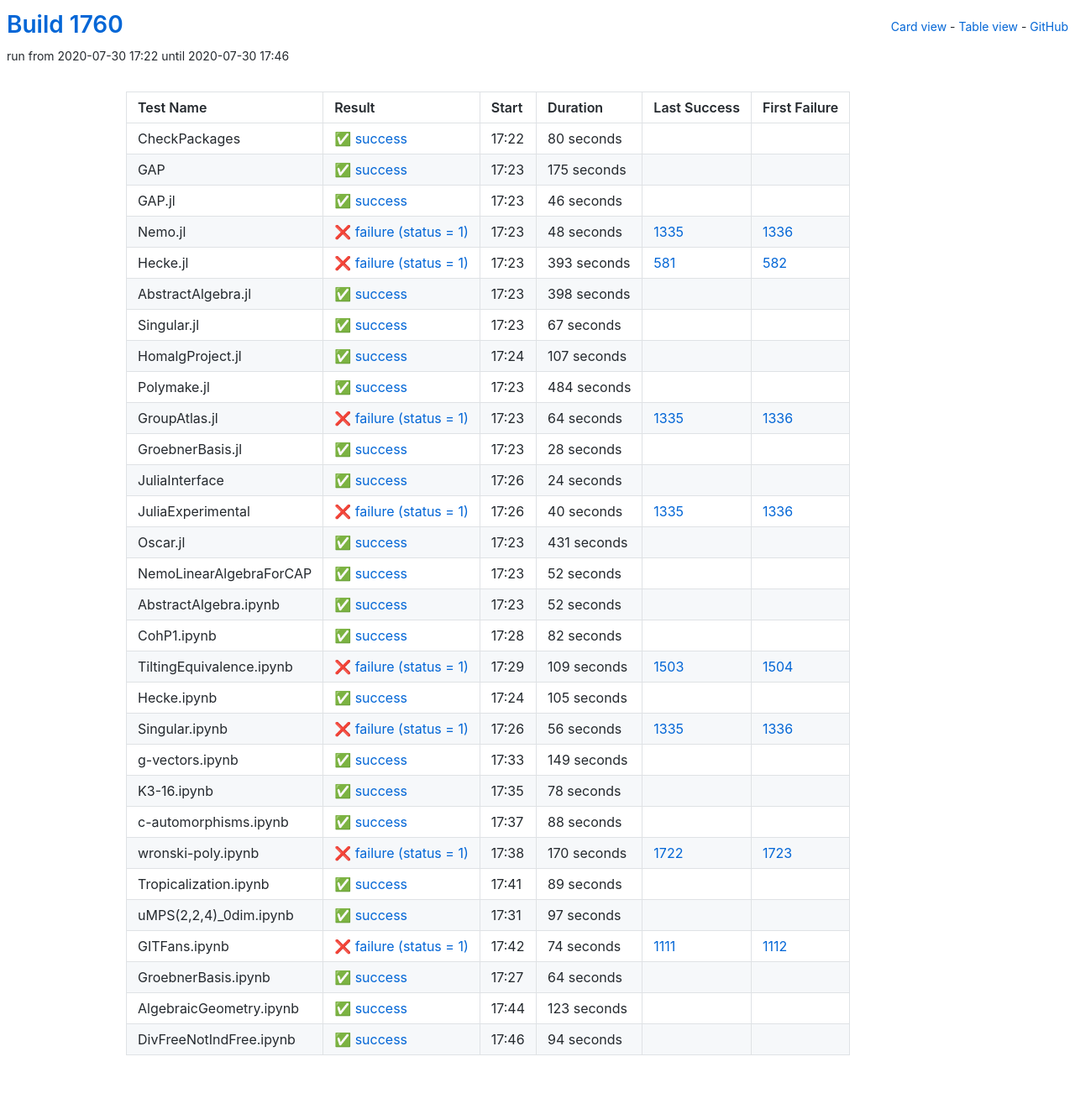
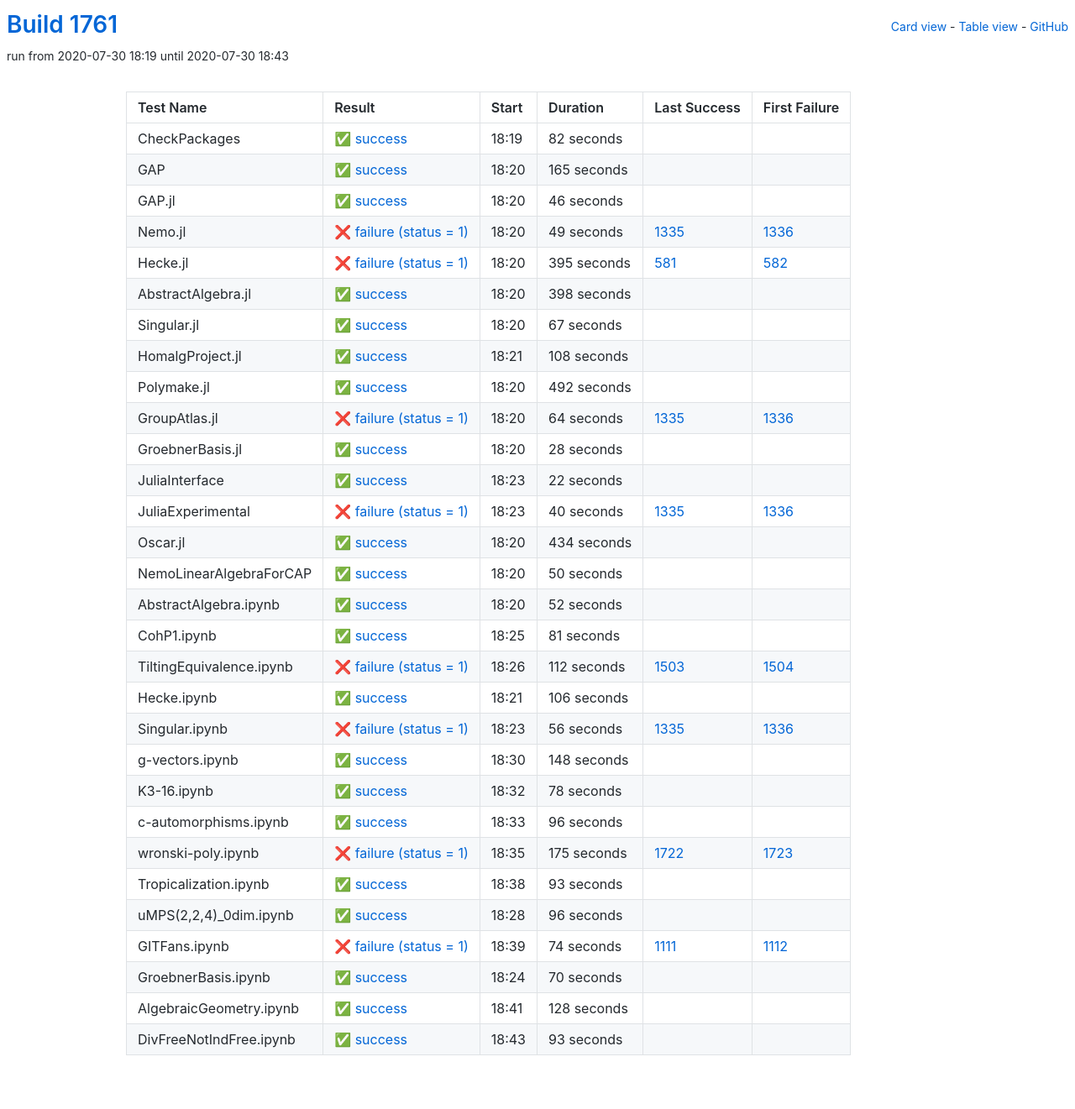
Before and after one commit to oscar-system/oscar-ci-status-1.4, a Jekyll site: the page built from table.html, in a window 1280 px wide. Shown: the whole page at 84% size. Built offline with Jekyll 4.4.1, drawn with Linux system fonts in a browser that asks for light colours.

Commit message:
Build #1761

```diff
--- a/_data/ci.yml
+++ b/_data/ci.yml
@@ -1,6 +1,6 @@
 ---
-build: 1760
-build_url: https://oscarci.mathematik.uni-kl.de/job/oscar-julia-1.4/1760/
+build: 1761
+build_url: https://oscarci.mathematik.uni-kl.de/job/oscar-julia-1.4/1761/
 job: oscar-julia-1.4
 organization: oscar-system
 repo: oscar-ci-status-1.4
@@ -8,32 +8,32 @@ repourl: https://github.com/oscar-system/oscar-ci-status-1.4
 tests:
 - name: CheckPackages
   id: checkpackages
-  log: https://oscarci.mathematik.uni-kl.de/job/oscar-julia-1.4/1760/artifact/logs/build-1760/CheckPackages.log
-  start: 2020-07-30 17:22
+  log: https://oscarci.mathematik.uni-kl.de/job/oscar-julia-1.4/1761/artifact/logs/build-1761/CheckPackages.log
+  start: 2020-07-30 18:19
   success: true
   exitcode: 0
   status: success
-  duration: 80
+  duration: 82
   last_success: false
   last_success_url:
   first_failure: false
   first_failure_url:
 - name: GAP
   id: gap
-  log: https://oscarci.mathematik.uni-kl.de/job/oscar-julia-1.4/1760/artifact/logs/build-1760/GAP.log
-  start: 2020-07-30 17:23
+  log: https://oscarci.mathematik.uni-kl.de/job/oscar-julia-1.4/1761/artifact/logs/build-1761/GAP.log
+  start: 2020-07-30 18:20
   success: true
   exitcode: 0
   status: success
-  duration: 175
+  duration: 165
   last_success: false
   last_success_url:
   first_failure: false
   first_failure_url:
 - name: GAP.jl
   id: gap-jl
-  log: https://oscarci.mathematik.uni-kl.de/job/oscar-julia-1.4/1760/artifact/logs/build-1760/GAP.jl.log
-  start: 2020-07-30 17:23
+  log: https://oscarci.mathematik.uni-kl.de/job/oscar-julia-1.4/1761/artifact/logs/build-1761/GAP.jl.log
+  start: 2020-07-30 18:20
   success: true
   exitcode: 0
   status: success
@@ -44,32 +44,32 @@ tests:
   first_failure_url:
 - name: Nemo.jl
   id: nemo-jl
-  log: https://oscarci.mathematik.uni-kl.de/job/oscar-julia-1.4/1760/artifact/logs/build-1760/Nemo.jl.log
-  start: 2020-07-30 17:23
+  log: https://oscarci.mathematik.uni-kl.de/job/oscar-julia-1.4/1761/artifact/logs/build-1761/Nemo.jl.log
+  start: 2020-07-30 18:20
   success: false
   exitcode: 1
   status: failure
-  duration: 48
+  duration: 49
   last_success: 1335
   last_success_url: https://oscarci.mathematik.uni-kl.de/job/oscar-julia-1.4/1335/
   first_failure: 1336
   first_failure_url: https://oscarci.mathematik.uni-kl.de/job/oscar-julia-1.4/1336/
 - name: Hecke.jl
   id: hecke-jl
-  log: https://oscarci.mathematik.uni-kl.de/job/oscar-julia-1.4/1760/artifact/logs/build-1760/Hecke.jl.log
-  start: 2020-07-30 17:23
+  log: https://oscarci.mathematik.uni-kl.de/job/oscar-julia-1.4/1761/artifact/logs/build-1761/Hecke.jl.log
+  start: 2020-07-30 18:20
   success: false
   exitcode: 1
   status: failure
-  duration: 393
+  duration: 395
   last_success: 581
   last_success_url: https://oscarci.mathematik.uni-kl.de/job/oscar-julia-1.4/581/
   first_failure: 582
   first_failure_url: https://oscarci.mathematik.uni-kl.de/job/oscar-julia-1.4/582/
 - name: AbstractAlgebra.jl
   id: abstractalgebra-jl
-  log: https://oscarci.mathematik.uni-kl.de/job/oscar-julia-1.4/1760/artifact/logs/build-1760/AbstractAlgebra.jl.log
-  start: 2020-07-30 17:23
+  log: https://oscarci.mathematik.uni-kl.de/job/oscar-julia-1.4/1761/artifact/logs/build-1761/AbstractAlgebra.jl.log
+  start: 2020-07-30 18:20
   success: true
   exitcode: 0
   status: success
@@ -80,8 +80,8 @@ tests:
   first_failure_url:
 - name: Singular.jl
   id: singular-jl
-  log: https://oscarci.mathematik.uni-kl.de/job/oscar-julia-1.4/1760/artifact/logs/build-1760/Singular.jl.log
-  start: 2020-07-30 17:23
+  log: https://oscarci.mathematik.uni-kl.de/job/oscar-julia-1.4/1761/artifact/logs/build-1761/Singular.jl.log
+  start: 2020-07-30 18:20
   success: true
   exitcode: 0
   status: success
@@ -92,32 +92,32 @@ tests:
   first_failure_url:
 - name: HomalgProject.jl
   id: homalgproject-jl
-  log: https://oscarci.mathematik.uni-kl.de/job/oscar-julia-1.4/1760/artifact/logs/build-1760/HomalgProject.jl.log
-  start: 2020-07-30 17:24
+  log: https://oscarci.mathematik.uni-kl.de/job/oscar-julia-1.4/1761/artifact/logs/build-1761/HomalgProject.jl.log
+  start: 2020-07-30 18:21
   success: true
   exitcode: 0
   status: success
-  duration: 107
+  duration: 108
   last_success: false
   last_success_url:
   first_failure: false
   first_failure_url:
 - name: Polymake.jl
   id: polymake-jl
-  log: https://oscarci.mathematik.uni-kl.de/job/oscar-julia-1.4/1760/artifact/logs/build-1760/Polymake.jl.log
-  start: 2020-07-30 17:23
+  log: https://oscarci.mathematik.uni-kl.de/job/oscar-julia-1.4/1761/artifact/logs/build-1761/Polymake.jl.log
+  start: 2020-07-30 18:20
   success: true
   exitcode: 0
   status: success
-  duration: 484
+  duration: 492
   last_success: false
   last_success_url:
   first_failure: false
   first_failure_url:
 - name: GroupAtlas.jl
   id: groupatlas-jl
-  log: https://oscarci.mathematik.uni-kl.de/job/oscar-julia-1.4/1760/artifact/logs/build-1760/GroupAtlas.jl.log
-  start: 2020-07-30 17:23
+  log: https://oscarci.mathematik.uni-kl.de/job/oscar-julia-1.4/1761/artifact/logs/build-1761/GroupAtlas.jl.log
+  start: 2020-07-30 18:20
   success: false
   exitcode: 1
   status: failure
@@ -128,8 +128,8 @@ tests:
   first_failure_url: https://oscarci.mathematik.uni-kl.de/job/oscar-julia-1.4/1336/
 - name: GroebnerBasis.jl
   id: groebnerbasis-jl
-  log: https://oscarci.mathematik.uni-kl.de/job/oscar-julia-1.4/1760/artifact/logs/build-1760/GroebnerBasis.jl.log
-  start: 2020-07-30 17:23
+  log: https://oscarci.mathematik.uni-kl.de/job/oscar-julia-1.4/1761/artifact/logs/build-1761/GroebnerBasis.jl.log
+  start: 2020-07-30 18:20
   success: true
   exitcode: 0
   status: success
@@ -140,20 +140,20 @@ tests:
   first_failure_url:
 - name: JuliaInterface
   id: juliainterface
-  log: https://oscarci.mathematik.uni-kl.de/job/oscar-julia-1.4/1760/artifact/logs/build-1760/JuliaInterface.log
-  start: 2020-07-30 17:26
+  log: https://oscarci.mathematik.uni-kl.de/job/oscar-julia-1.4/1761/artifact/logs/build-1761/JuliaInterface.log
+  start: 2020-07-30 18:23
   success: true
   exitcode: 0
   status: success
-  duration: 24
+  duration: 22
   last_success: false
   last_success_url:
   first_failure: false
   first_failure_url:
 - name: JuliaExperimental
   id: juliaexperimental
-  log: https://oscarci.mathematik.uni-kl.de/job/oscar-julia-1.4/1760/artifact/logs/build-1760/JuliaExperimental.log
-  start: 2020-07-30 17:26
+  log: https://oscarci.mathematik.uni-kl.de/job/oscar-julia-1.4/1761/artifact/logs/build-1761/JuliaExperimental.log
+  start: 2020-07-30 18:23
   success: false
   exitcode: 1
   status: failure
@@ -164,32 +164,32 @@ tests:
   first_failure_url: https://oscarci.mathematik.uni-kl.de/job/oscar-julia-1.4/1336/
 - name: Oscar.jl
   id: oscar-jl
-  log: https://oscarci.mathematik.uni-kl.de/job/oscar-julia-1.4/1760/artifact/logs/build-1760/Oscar.jl.log
-  start: 2020-07-30 17:23
+  log: https://oscarci.mathematik.uni-kl.de/job/oscar-julia-1.4/1761/artifact/logs/build-1761/Oscar.jl.log
+  start: 2020-07-30 18:20
   success: true
   exitcode: 0
   status: success
-  duration: 431
+  duration: 434
   last_success: false
   last_success_url:
   first_failure: false
   first_failure_url:
 - name: NemoLinearAlgebraForCAP
   id: nemolinearalgebraforcap
-  log: https://oscarci.mathematik.uni-kl.de/job/oscar-julia-1.4/1760/artifact/logs/build-1760/NemoLinearAlgebraForCAP.log
-  start: 2020-07-30 17:23
+  log: https://oscarci.mathematik.uni-kl.de/job/oscar-julia-1.4/1761/artifact/logs/build-1761/NemoLinearAlgebraForCAP.log
+  start: 2020-07-30 18:20
   success: true
   exitcode: 0
   status: success
-  duration: 52
+  duration: 50
   last_success: false
   last_success_url:
   first_failure: false
   first_failure_url:
 - name: AbstractAlgebra.ipynb
   id: abstractalgebra-ipynb
-  log: https://oscarci.mathematik.uni-kl.de/job/oscar-julia-1.4/1760/artifact/logs/build-1760/AbstractAlgebra.ipynb.log
-  start: 2020-07-30 17:23
+  log: https://oscarci.mathematik.uni-kl.de/job/oscar-julia-1.4/1761/artifact/logs/build-1761/AbstractAlgebra.ipynb.log
+  start: 2020-07-30 18:20
   success: true
   exitcode: 0
   status: success
@@ -200,44 +200,44 @@ tests:
   first_failure_url:
 - name: CohP1.ipynb
   id: cohp1-ipynb
-  log: https://oscarci.mathematik.uni-kl.de/job/oscar-julia-1.4/1760/artifact/logs/build-1760/CohP1.ipynb.log
-  start: 2020-07-30 17:28
+  log: https://oscarci.mathematik.uni-kl.de/job/oscar-julia-1.4/1761/artifact/logs/build-1761/CohP1.ipynb.log
+  start: 2020-07-30 18:25
   success: true
   exitcode: 0
   status: success
-  duration: 82
+  duration: 81
   last_success: false
   last_success_url:
   first_failure: false
   first_failure_url:
 - name: TiltingEquivalence.ipynb
   id: tiltingequivalence-ipynb
-  log: https://oscarci.mathematik.uni-kl.de/job/oscar-julia-1.4/1760/artifact/logs/build-1760/TiltingEquivalence.ipynb.log
-  start: 2020-07-30 17:29
+  log: https://oscarci.mathematik.uni-kl.de/job/oscar-julia-1.4/1761/artifact/logs/build-1761/TiltingEquivalence.ipynb.log
+  start: 2020-07-30 18:26
   success: false
   exitcode: 1
   status: failure
-  duration: 109
+  duration: 112
   last_success: 1503
   last_success_url: https://oscarci.mathematik.uni-kl.de/job/oscar-julia-1.4/1503/
   first_failure: 1504
   first_failure_url: https://oscarci.mathematik.uni-kl.de/job/oscar-julia-1.4/1504/
 - name: Hecke.ipynb
   id: hecke-ipynb
-  log: https://oscarci.mathematik.uni-kl.de/job/oscar-julia-1.4/1760/artifact/logs/build-1760/Hecke.ipynb.log
-  start: 2020-07-30 17:24
+  log: https://oscarci.mathematik.uni-kl.de/job/oscar-julia-1.4/1761/artifact/logs/build-1761/Hecke.ipynb.log
+  start: 2020-07-30 18:21
   success: true
   exitcode: 0
   status: success
-  duration: 105
+  duration: 106
   last_success: false
   last_success_url:
   first_failure: false
   first_failure_url:
 - name: Singular.ipynb
   id: singular-ipynb
-  log: https://oscarci.mathematik.uni-kl.de/job/oscar-julia-1.4/1760/artifact/logs/build-1760/Singular.ipynb.log
-  start: 2020-07-30 17:26
+  log: https://oscarci.mathematik.uni-kl.de/job/oscar-julia-1.4/1761/artifact/logs/build-1761/Singular.ipynb.log
+  start: 2020-07-30 18:23
   success: false
   exitcode: 1
   status: failure
@@ -248,20 +248,20 @@ tests:
   first_failure_url: https://oscarci.mathematik.uni-kl.de/job/oscar-julia-1.4/1336/
 - name: g-vectors.ipynb
   id: g-vectors-ipynb
-  log: https://oscarci.mathematik.uni-kl.de/job/oscar-julia-1.4/1760/artifact/logs/build-1760/g-vectors.ipynb.log
-  start: 2020-07-30 17:33
+  log: https://oscarci.mathematik.uni-kl.de/job/oscar-julia-1.4/1761/artifact/logs/build-1761/g-vectors.ipynb.log
+  start: 2020-07-30 18:30
   success: true
   exitcode: 0
   status: success
-  duration: 149
+  duration: 148
   last_success: false
   last_success_url:
   first_failure: false
   first_failure_url:
 - name: K3-16.ipynb
   id: k3-16-ipynb
-  log: https://oscarci.mathematik.uni-kl.de/job/oscar-julia-1.4/1760/artifact/logs/build-1760/K3-16.ipynb.log
-  start: 2020-07-30 17:35
+  log: https://oscarci.mathematik.uni-kl.de/job/oscar-julia-1.4/1761/artifact/logs/build-1761/K3-16.ipynb.log
+  start: 2020-07-30 18:32
   success: true
   exitcode: 0
   status: success
@@ -272,56 +272,56 @@ tests:
   first_failure_url:
 - name: c-automorphisms.ipynb
   id: c-automorphisms-ipynb
-  log: https://oscarci.mathematik.uni-kl.de/job/oscar-julia-1.4/1760/artifact/logs/build-1760/c-automorphisms.ipynb.log
-  start: 2020-07-30 17:37
+  log: https://oscarci.mathematik.uni-kl.de/job/oscar-julia-1.4/1761/artifact/logs/build-1761/c-automorphisms.ipynb.log
+  start: 2020-07-30 18:33
   success: true
   exitcode: 0
   status: success
-  duration: 88
+  duration: 96
   last_success: false
   last_success_url:
   first_failure: false
   first_failure_url:
 - name: wronski-poly.ipynb
   id: wronski-poly-ipynb
-  log: https://oscarci.mathematik.uni-kl.de/job/oscar-julia-1.4/1760/artifact/logs/build-1760/wronski-poly.ipynb.log
-  start: 2020-07-30 17:38
+  log: https://oscarci.mathematik.uni-kl.de/job/oscar-julia-1.4/1761/artifact/logs/build-1761/wronski-poly.ipynb.log
+  start: 2020-07-30 18:35
   success: false
   exitcode: 1
   status: failure
-  duration: 170
+  duration: 175
   last_success: 1722
   last_success_url: https://oscarci.mathematik.uni-kl.de/job/oscar-julia-1.4/1722/
   first_failure: 1723
   first_failure_url: https://oscarci.mathematik.uni-kl.de/job/oscar-julia-1.4/1723/
 - name: Tropicalization.ipynb
   id: tropicalization-ipynb
-  log: https://oscarci.mathematik.uni-kl.de/job/oscar-julia-1.4/1760/artifact/logs/build-1760/Tropicalization.ipynb.log
-  start: 2020-07-30 17:41
+  log: https://oscarci.mathematik.uni-kl.de/job/oscar-julia-1.4/1761/artifact/logs/build-1761/Tropicalization.ipynb.log
+  start: 2020-07-30 18:38
   success: true
   exitcode: 0
   status: success
-  duration: 89
+  duration: 93
   last_success: false
   last_success_url:
   first_failure: false
   first_failure_url:
 - name: uMPS(2,2,4)_0dim.ipynb
   id: umps-2-2-4-0dim-ipynb
-  log: https://oscarci.mathematik.uni-kl.de/job/oscar-julia-1.4/1760/artifact/logs/build-1760/uMPS-2-2-4-_0dim.ipynb.log
-  start: 2020-07-30 17:31
+  log: https://oscarci.mathematik.uni-kl.de/job/oscar-julia-1.4/1761/artifact/logs/build-1761/uMPS-2-2-4-_0dim.ipynb.log
+  start: 2020-07-30 18:28
   success: true
   exitcode: 0
   status: success
-  duration: 97
+  duration: 96
   last_success: false
   last_success_url:
   first_failure: false
   first_failure_url:
 - name: GITFans.ipynb
   id: gitfans-ipynb
-  log: https://oscarci.mathematik.uni-kl.de/job/oscar-julia-1.4/1760/artifact/logs/build-1760/GITFans.ipynb.log
-  start: 2020-07-30 17:42
+  log: https://oscarci.mathematik.uni-kl.de/job/oscar-julia-1.4/1761/artifact/logs/build-1761/GITFans.ipynb.log
+  start: 2020-07-30 18:39
   success: false
   exitcode: 1
   status: failure
@@ -332,36 +332,36 @@ tests:
   first_failure_url: https://oscarci.mathematik.uni-kl.de/job/oscar-julia-1.4/1112/
 - name: GroebnerBasis.ipynb
   id: groebnerbasis-ipynb
-  log: https://oscarci.mathematik.uni-kl.de/job/oscar-julia-1.4/1760/artifact/logs/build-1760/GroebnerBasis.ipynb.log
-  start: 2020-07-30 17:27
+  log: https://oscarci.mathematik.uni-kl.de/job/oscar-julia-1.4/1761/artifact/logs/build-1761/GroebnerBasis.ipynb.log
+  start: 2020-07-30 18:24
   success: true
   exitcode: 0
   status: success
-  duration: 64
+  duration: 70
   last_success: false
   last_success_url:
   first_failure: false
   first_failure_url:
 - name: AlgebraicGeometry.ipynb
   id: algebraicgeometry-ipynb
-  log: https://oscarci.mathematik.uni-kl.de/job/oscar-julia-1.4/1760/artifact/logs/build-1760/AlgebraicGeometry.ipynb.log
-  start: 2020-07-30 17:44
+  log: https://oscarci.mathematik.uni-kl.de/job/oscar-julia-1.4/1761/artifact/logs/build-1761/AlgebraicGeometry.ipynb.log
+  start: 2020-07-30 18:41
   success: true
   exitcode: 0
   status: success
-  duration: 123
+  duration: 128
   last_success: false
   last_success_url:
   first_failure: false
   first_failure_url:
 - name: DivFreeNotIndFree.ipynb
   id: divfreenotindfree-ipynb
-  log: https://oscarci.mathematik.uni-kl.de/job/oscar-julia-1.4/1760/artifact/logs/build-1760/DivFreeNotIndFree.ipynb.log
-  start: 2020-07-30 17:46
+  log: https://oscarci.mathematik.uni-kl.de/job/oscar-julia-1.4/1761/artifact/logs/build-1761/DivFreeNotIndFree.ipynb.log
+  start: 2020-07-30 18:43
   success: true
   exitcode: 0
   status: success
-  duration: 94
+  duration: 93
   last_success: false
   last_success_url:
   first_failure: false
```
Also changed, not shown: README.md.
